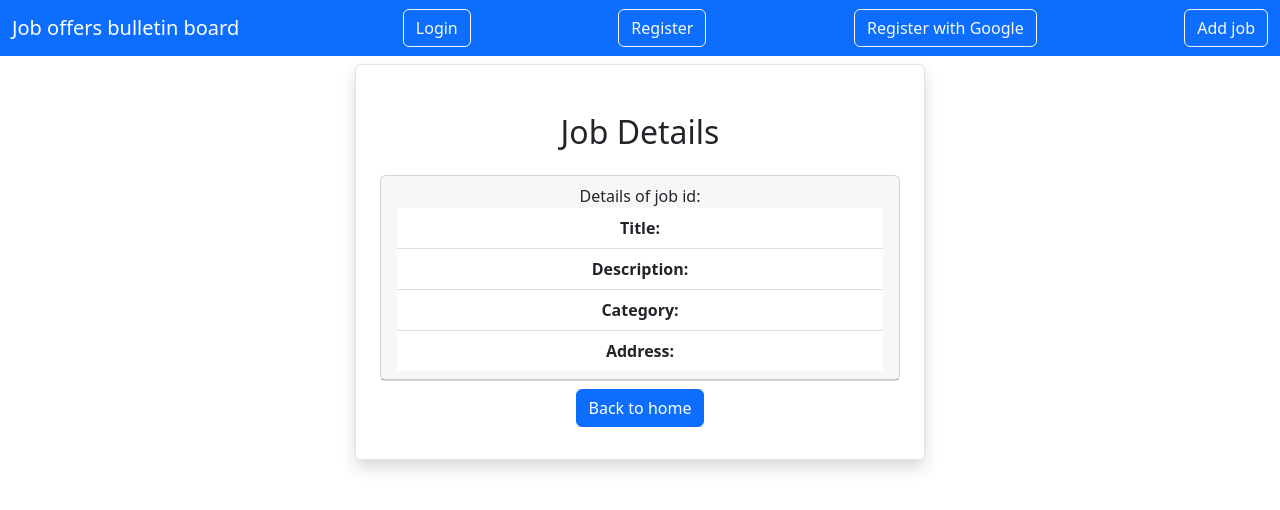
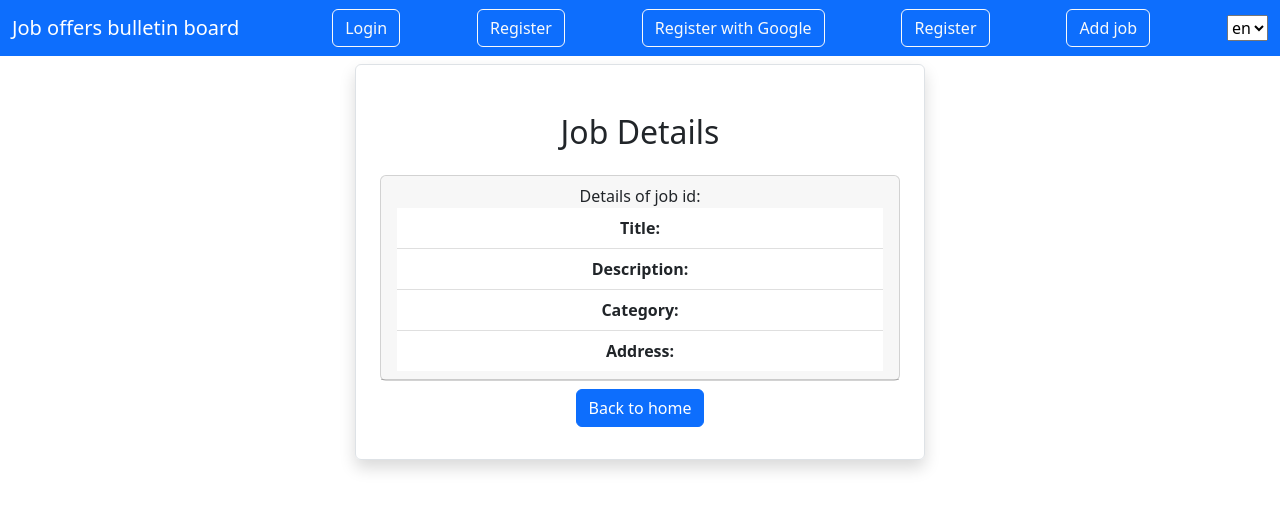
Before and after one commit to OrdnasselaOttogim/frontend-jobs, a React (Create React App) app: page /viewJob/1 in a window 1280 px wide. Shown: the top 510 px of the page. Built offline with nearby package versions, Linux system fonts and the light colour scheme; no server answers.

Commit message:
Added Translation Options and Connection with LibreTranslate

```diff
--- a/src/jobs/ViewJob.js
+++ b/src/jobs/ViewJob.js
@@ -25,6 +25,8 @@ export default function ViewJob(){
               "Authorization" : `Bearer ${localStorage.getItem("jwt_token")}`
             }
           });
+        // HERE WE INITIALIZE THE TRANSLATION OF THE TEXT DEPENDING ON THE GLOBAL VARIABLE
+        // restult.data.title = ...
         setJob(result.data);
     };
 
--- a/src/layout/Navbar.js
+++ b/src/layout/Navbar.js
@@ -1,28 +1,56 @@
-import React from 'react'
+import React, {useState} from 'react'
 import { Link } from 'react-router-dom'
+import axios from "axios";
 
 export default function Navbar() {
+
+    const [Login, setLogin] = useState("Login");
+
+    //state and function to store old language key (default state is set as English)
+    const [oldLanguageKey, setOldLanguageKey] = useState("en");
+
+    //function that targets the select tag value
+    const translateText  = (selectedLanguage) => {
+
+        console.log("Old Language: " + oldLanguageKey);
+        console.log("New Language: " + selectedLanguage.target.value);
+
+        // Data is the body of the POST Request for LibreTranslate
+        let data = {
+            q: Login,
+            source: oldLanguageKey,
+            target: selectedLanguage.target.value,
+        };
+
+        axios.post(`http://127.0.0.1:5000/translate`, data).then((response) => {
+            console.log(response.data);
+            setLogin(response.data.translatedText);
+        });
+
+        // After the website is translated, we set the old key to be the new language
+        setOldLanguageKey(selectedLanguage.target.value);
+    };
+
     return (
         <div>
-
             <nav className="navbar navbar-expand-lg navbar-dark bg-primary">
                 <div className="container-fluid">
-    <Link className="navbar-brand" to="/">
-        Job offers bulletin board
-        </Link>
+                    <Link className="navbar-brand" to="/">Job offers bulletin board</Link>
                     <button className="navbar-toggler" type="button" data-bs-toggle="collapse" data-bs-target="#navbarSupportedContent" aria-controls="navbarSupportedContent" aria-expanded="false" aria-label="Toggle navigation">
                         <span className="navbar-toggler-icon"></span>
                     </button>
 
-    <Link className='btn btn-outline-light' to="/login">Login</Link>
+                    <Link className='btn btn-outline-light' key="{Login}" to="/login">{Login}</Link>
                     <Link className='btn btn-outline-light' to="/register">Register</Link>
-    <a className='btn btn-outline-light' href="http://localhost:8080">Register with Google</a>
+                    <a className='btn btn-outline-light' href="http://localhost:8080">Register with Google</a><Link className='btn btn-outline-light' to="/register">Register</Link>
                     <Link className='btn btn-outline-light' to="/addjob">Add job</Link>
-
+                    <select className="select" onChange={translateText}>
+                        <option>en</option>
+                        <option>it</option>
+                        <option>de</option>
+                    </select>
                 </div>
-
             </nav>
-
         </div>
     )
 }
```
Also changed, not shown: 1 other file (tests, documents, lock files or other folders). Lines whose indentation alone changed are shown as unchanged.
